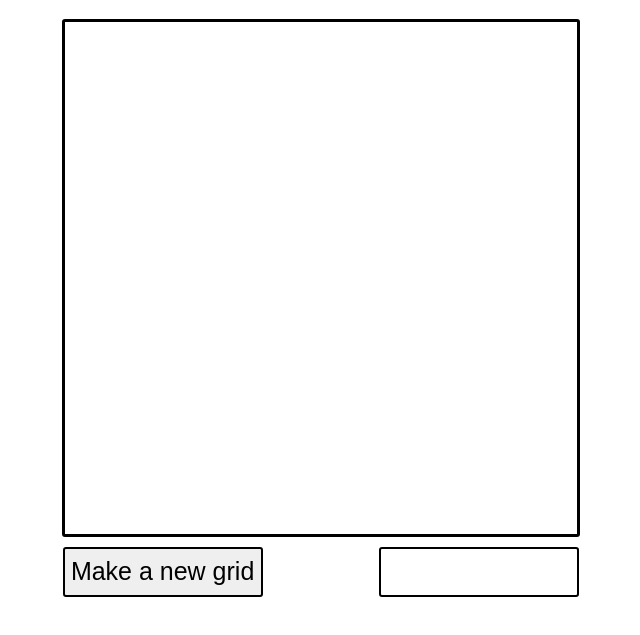
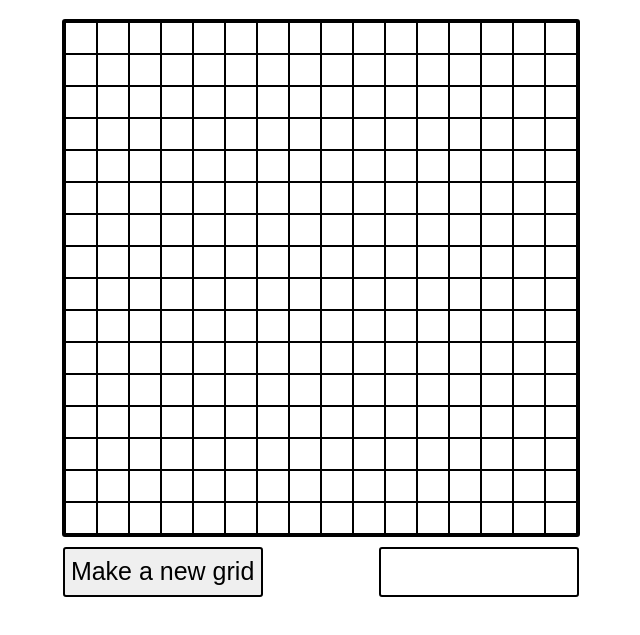
Before and after one commit to GrabowskiDev/Etch-a-Sketch, a plain HTML site: page index.html in a window 1280 px wide. Shown: the part 61-696 px from the top of the page, without its empty margins (319-959 px from the left). Drawn offline with Linux system fonts and the light colour scheme.

Commit message:
makeGrid function

```diff
--- a/index.html
+++ b/index.html
@@ -13,5 +13,5 @@
         <input type="text">
     </div>
 </body>
-<script href="script.js"></script>
+<script src="script.js"></script>
 </html>
--- a/script.js
+++ b/script.js
@@ -1,12 +1,19 @@
-//On start of page, set grid var to 16
+//Query Selectors
+const mainBox = document.querySelector('.mainBox');
 
 //Make a container with 16x16 squares (divs)(grid)
+function makeGrid(gridNum) {
     //The script will add a choosen number of divs to
     //parent div in for loop
-    //Add css rule to parent div with grid-template-columns: repeat()
-    ////we will also have to calculate the size of each
-    ////div based on size of parent div and number of
-    ////children divs
+    for(i=0; i<gridNum*gridNum; i++) {
+        //Add css rule to parent div with grid-template-columns: repeat()
+        ////calculate size using mainbox size and gridNum
+        mainBox.setAttribute('style', `grid-template-columns: repeat(${gridNum}, ${512/gridNum}px [col-start]);`);
+        const childBox = document.createElement('div');
+        childBox.classList.add('box');
+        mainBox.appendChild(childBox);
+    }
+}
 
 //Change the color to random variation of color on hover
     //colors in rgb format, if not, they will be converted
@@ -18,3 +25,6 @@
 //Button that will make new grid of squares (AxA)
     //Prompt will ask for a value
     //This value will then be send to making container function
+
+//On start of page, make grid 16x16
+makeGrid(16);
--- a/styles.css
+++ b/styles.css
@@ -3,14 +3,13 @@
 }
 
 .mainBox {
-
     height: 512px;
     width: 512px;
     border: 3px solid black;
     border-radius: 3px;
     margin: auto;
 
-
+    display: grid;
 }
 
 .buttons {
@@ -35,3 +34,7 @@
     width: 200px;
     height: 50px;
 }
+
+.box {
+    border: 1px solid black;
+}
```
Also changed, not shown: 1 other file.
